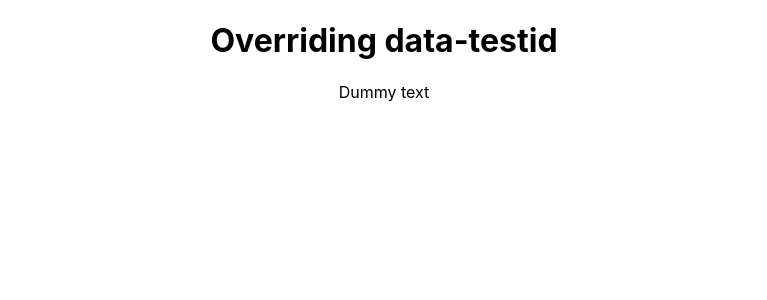
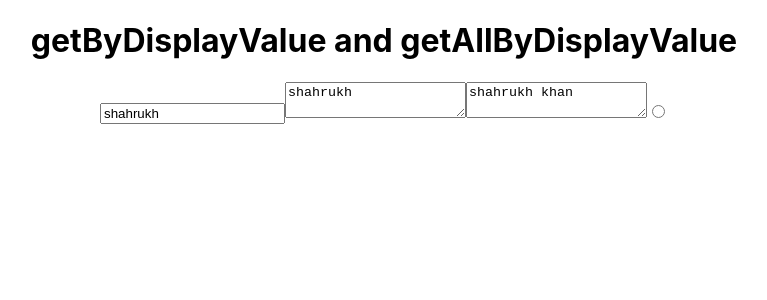
Before and after one commit to Shahrukh-elRed/react-testing-library-and-jest, a React (Create React App) app: page / in a window 1280 px wide. Shown: the top 300 px of the page, without its empty margins (256-1023 px from the left). Built offline with nearby package versions, Linux system fonts and the light colour scheme.

Commit message:
getByDisplayValue and getAllByDisplayValue

```diff
--- a/src/App.js
+++ b/src/App.js
@@ -3,8 +3,12 @@
 function App() {
   return (
     <div className="App">
-      <h1>Overriding data-testid</h1>
-      <div id="test-div">Dummy text</div>
+      <h1>getByDisplayValue and getAllByDisplayValue</h1>
+      <input type="text" defaultValue="shahrukh" />
+      <textarea defaultValue="shahrukh" />
+
+      <textarea defaultValue="shahrukh khan" />
+      <input type="radio" defaultValue="male" />
     </div>
   );
 }
```
Also changed, not shown: 1 other file (tests, documents, lock files or other folders).
